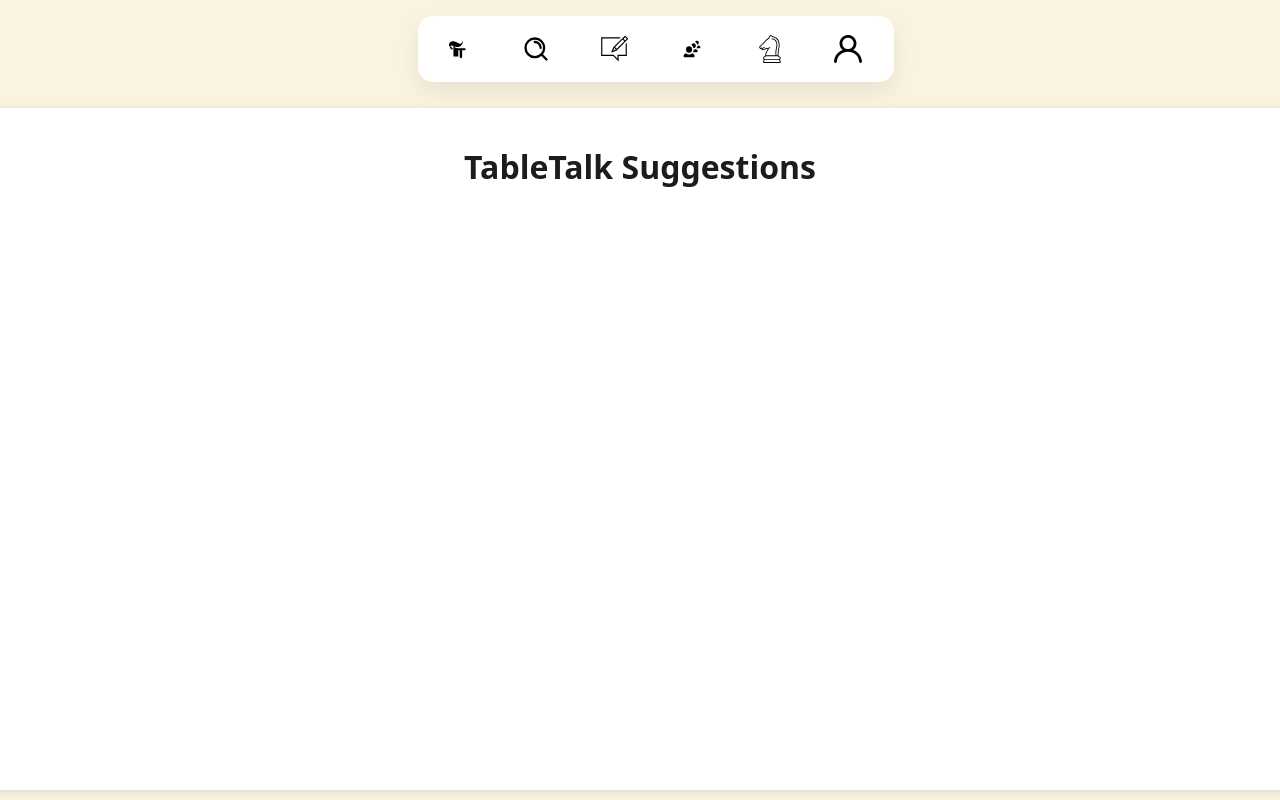
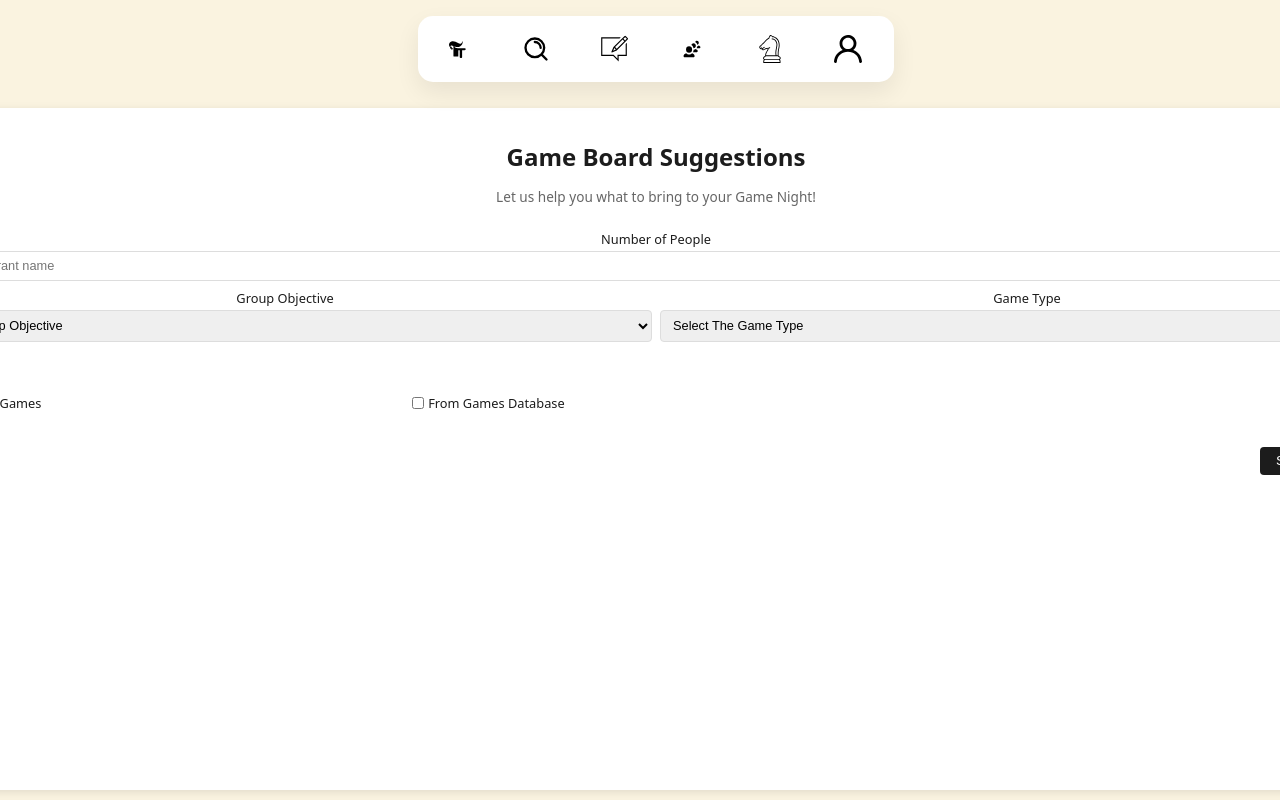
Before and after one commit to aeMyst/TableTalk, a React (Vite) app in the folder TableTalk/: page /Suggest in a window 1280 px wide. Shown: the top 800 px of the page. Built offline with nearby package versions, Linux system fonts and the light colour scheme.

Commit message:
basic form for game suggest

```diff
--- /dev/null
+++ b/TableTalk/src/pages/Suggest.css
@@ -0,0 +1,147 @@
+.suggest-container {
+    max-width: 1500px;
+    margin: 0 auto;
+  }
+
+  h1 {
+    font-size: 1.5rem;
+    margin-bottom: 0.5rem;
+  }
+
+  .subtitle {
+    color: #666;
+    margin-bottom: 0.75rem;
+    font-size: 0.85rem;
+  }
+
+  .suggestion-form {
+    display: flex;
+    flex-direction: column;
+    gap: 0.75rem;
+  }
+
+  .form-section {
+    background-color: #FFF;
+    padding: 0.75rem;
+    border-radius: 6px;
+  }
+
+  .form-section h2 {
+    font-size: 0.95rem;
+    margin-bottom: 0.5rem;
+    color: #1C1C1C;
+  }
+
+  .form-group {
+    margin-bottom: 0.5rem;
+  }
+
+  .form-group:last-child {
+    margin-bottom: 0;
+  }
+
+  .form-row {
+    display: grid;
+    grid-template-columns: 1fr 1fr;
+    gap: 0.5rem;
+    margin-bottom: 0.5rem;
+  }
+
+  label {
+    display: block;
+    margin-bottom: 0.2rem;
+    color: #1C1C1C;
+    font-weight: 500;
+    font-size: 0.8rem;
+  }
+
+  input[type="text"],
+  select,
+  textarea {
+    width: 100%;
+    padding: 0.4rem 0.5rem;
+    border: 1px solid #ddd;
+    border-radius: 4px;
+    font-size: 0.8rem;
+    transition: border-color 0.2s ease;
+  }
+
+  textarea {
+    resize: vertical;
+    min-height: 50px;
+    max-height: 100px;
+  }
+
+  input[type="text"]:focus,
+  select:focus,
+  textarea:focus {
+    outline: none;
+    border-color: #1C1C1C;
+  }
+
+  .checkbox-grid {
+    display: grid;
+    grid-template-columns: repeat(3, 1fr);
+    gap: 0.4rem;
+  }
+
+  .checkbox-label {
+    display: flex;
+    align-items: center;
+    gap: 0.25rem;
+    cursor: pointer;
+    font-size: 0.8rem;
+  }
+
+  input[type="checkbox"] {
+    width: 12px;
+    height: 12px;
+    border: 1px solid #1C1C1C;
+    border-radius: 2px;
+    cursor: pointer;
+    margin: 0;
+  }
+
+  .form-actions {
+    display: flex;
+    justify-content: flex-end;
+    margin-top: 0.5rem;
+  }
+
+  .submit-button {
+    background-color: #1C1C1C;
+    color: white;
+    padding: 0.4rem 1rem;
+    border: none;
+    border-radius: 4px;
+    font-size: 0.85rem;
+    font-weight: 500;
+    cursor: pointer;
+    transition: background-color 0.2s ease;
+  }
+
+  .submit-button:hover {
+    background-color: #333;
+  }
+
+  .submit-button:active {
+    transform: translateY(1px);
+  }
+
+  /* Responsive adjustments */
+  @media (max-width: 768px) {
+    .form-row {
+      grid-template-columns: 1fr;
+      margin-bottom: 0;
+    }
+
+    .checkbox-grid {
+      grid-template-columns: 1fr 1fr;
+    }
+  }
+
+  @media (max-width: 480px) {
+    .checkbox-grid {
+      grid-template-columns: 1fr;
+    }
+  }
--- a/TableTalk/src/pages/Suggest.jsx
+++ b/TableTalk/src/pages/Suggest.jsx
@@ -1,11 +1,160 @@
-import React from 'react';
-import "../elements/card.css"
+import React, { useState } from 'react';
+import "../elements/card.css";
+import "./Suggest.css";
 
 export default function Suggest() {
+  const [formData, setFormData] = useState({
+    NumberPeople: '',
+    cuisine: '',
+    priceRange: '',
+    location: '',
+    description: '',
+    features: {
+      vegetarian: false,
+      vegan: false,
+      glutenFree: false,
+      parking: false,
+      delivery: false,
+      takeout: false
+    }
+  });
+
+  const cuisineTypes = [
+    'Italian',
+    'Japanese',
+    'Chinese',
+    'Mexican',
+    'Indian',
+    'American',
+    'Mediterranean',
+    'Thai',
+    'French',
+    'Other'
+  ];
+
+  const priceRanges = [
+    '$: Under $15',
+    '$$: $15-$30',
+    '$$$: $31-$60',
+    '$$$$: Above $60'
+  ];
+
+  const handleInputChange = (e) => {
+    const { name, value } = e.target;
+    setFormData(prev => ({
+      ...prev,
+      [name]: value
+    }));
+  };
+
+  const handleCheckboxChange = (e) => {
+    const { name, checked } = e.target;
+    setFormData(prev => ({
+      ...prev,
+      features: {
+        ...prev.features,
+        [name]: checked
+      }
+    }));
+  };
+
+  const handleSubmit = (e) => {
+    e.preventDefault();
+    console.log('Form submitted:', formData);
+  };
+
   return (
     <div className="suggest-container">
       <div className="card">
-        <h1>TableTalk Suggestions</h1>
+        <h1>Game Board Suggestions</h1>
+        <p className="subtitle">Let us help you what to bring to your Game Night!</p>
+
+        <form className="suggestion-form" onSubmit={handleSubmit}>
+          {/* Basic Information */}
+          <div className="form-section">
+
+            <div className="form-group">
+              <label htmlFor="NumberPeople">Number of People</label>
+              <input
+                type="text"
+                id="NumberPeople"
+                name="NumberPeople"
+                value={formData.NumberPeople}
+                onChange={handleInputChange}
+                required
+                placeholder="Enter restaurant name"
+              />
+            </div>
+
+            <div className="form-row">
+              <div className="form-group">
+                <label htmlFor="cuisine">Group Objective</label>
+                <select
+                  id="cuisine"
+                  name="cuisine"
+                  value={formData.cuisine}
+                  onChange={handleInputChange}
+                  required
+                >
+                  <option value="">Select Group Objective</option>
+                  {cuisineTypes.map(cuisine => (
+                    <option key={cuisine} value={cuisine.toLowerCase()}>
+                      {cuisine}
+                    </option>
+                  ))}
+                </select>
+              </div>
+
+              <div className="form-group">
+                <label htmlFor="priceRange">Game Type</label>
+                <select
+                  id="priceRange"
+                  name="priceRange"
+                  value={formData.priceRange}
+                  onChange={handleInputChange}
+                  required
+                >
+                  <option value="">Select The Game Type</option>
+                  {priceRanges.map(range => (
+                    <option key={range} value={range.split(':')[0]}>
+                      {range}
+                    </option>
+                  ))}
+                </select>
+              </div>
+            </div>
+          </div>
+
+          {/* Features */}
+          <div className="form-section">
+            <div className="checkbox-grid">
+              <label className="checkbox-label">
+                <input
+                  type="checkbox"
+                  name="vegetarian"
+                  checked={formData.features.vegetarian}
+                  onChange={handleCheckboxChange}
+                />
+                From Your Games
+              </label>
+              <label className="checkbox-label">
+                <input
+                  type="checkbox"
+                  name="vegan"
+                  checked={formData.features.vegan}
+                  onChange={handleCheckboxChange}
+                />
+                From Games Database
+              </label>
+            </div>
+          </div>
+
+          <div className="form-actions">
+            <button type="submit" className="submit-button">
+              Submit Suggestion
+            </button>
+          </div>
+        </form>
       </div>
     </div>
   );
```
